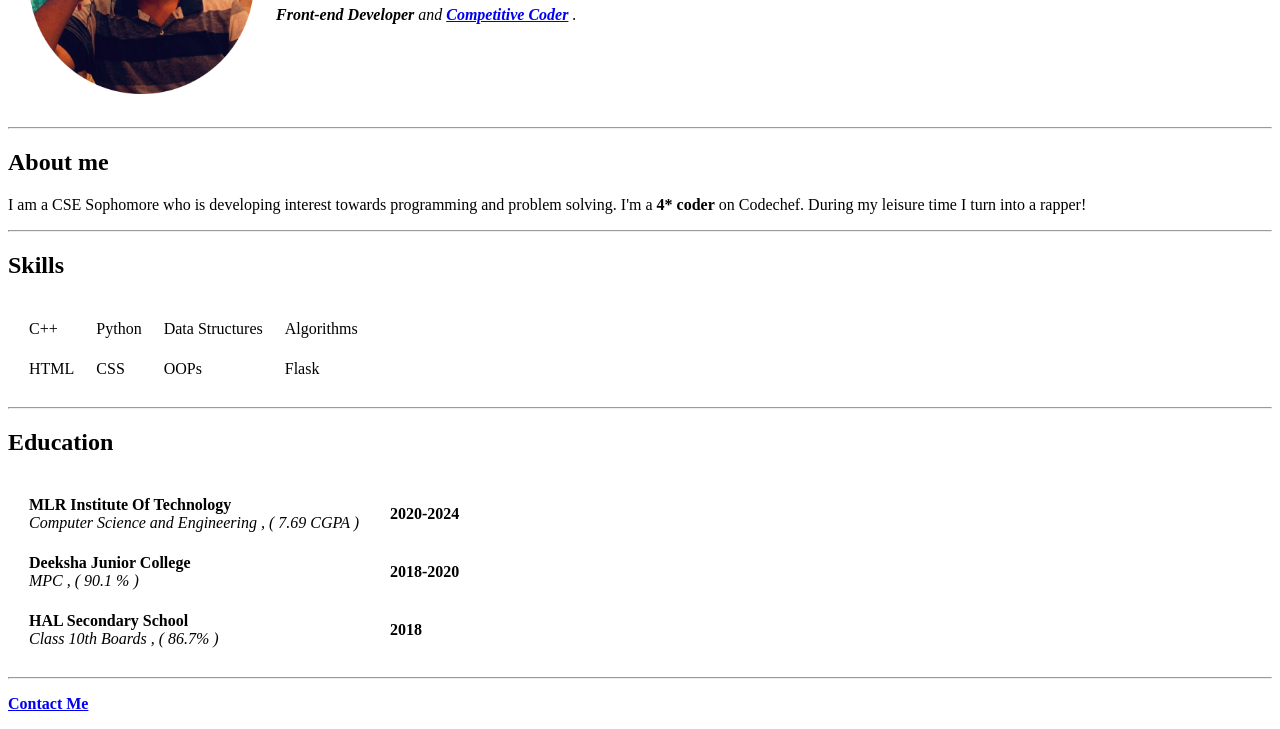
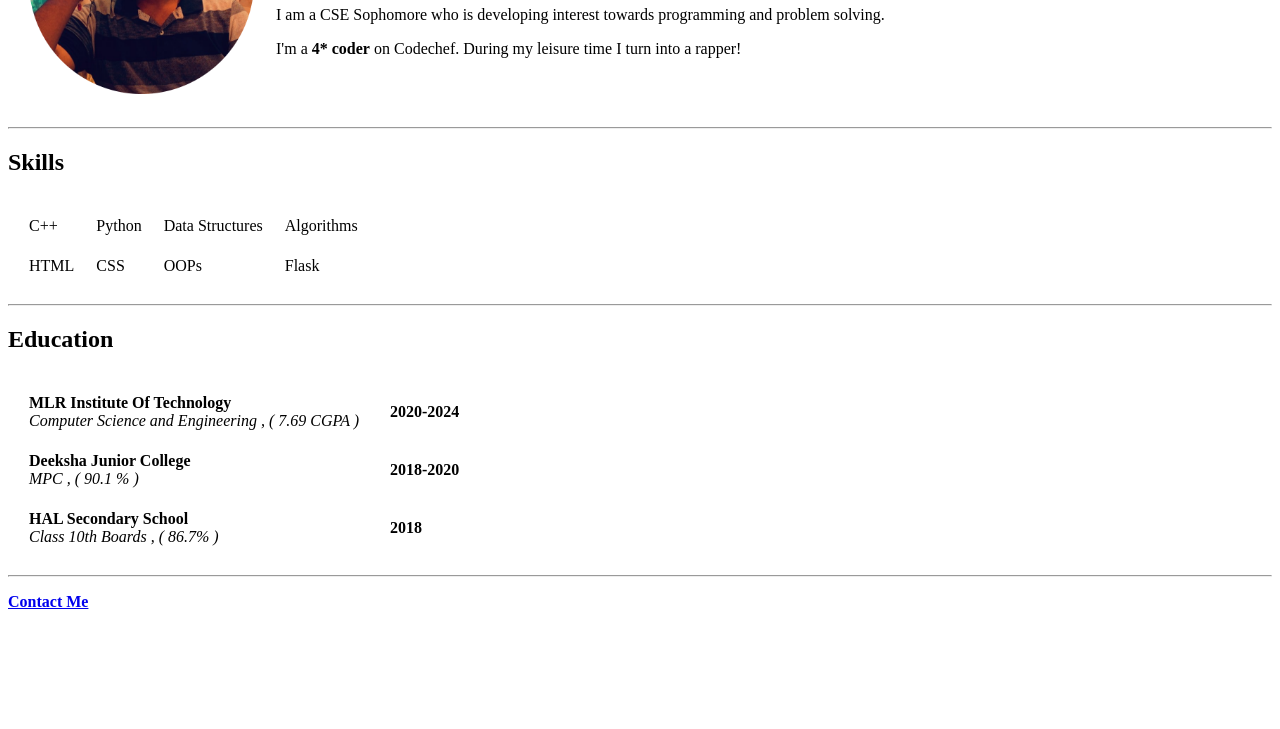
Before and after one commit to souravkumardubey/CV, a plain HTML site: page index.html in a window 1280 px wide. Shown: the part 160-889 px from the top of the page. After the commit the page ends 800 px from the top, so only its background shows below. Drawn offline with Linux system fonts and the light colour scheme.

Commit message:
Made a few alignment corrections

```diff
--- a/index.html
+++ b/index.html
@@ -28,14 +28,13 @@
       </td>
       <td>
         <h1>Sourav Kumar Dubey</h1>
-  <p><em> <strong>Front-end Developer</strong> and  <strong> <a href="./cp.html" target="_blank">Competitive Coder</a> </strong>.</em></p>
+        <p><em> <strong>Front-end Developer</strong> and  <strong> <a href="./cp.html" target="_blank">Competitive Coder</a> </strong>.</em></p>
+          <p>I am a CSE Sophomore who is developing interest towards programming and problem solving.  </p>
+          <p> I'm a <strong>4* coder</strong> on Codechef. During my leisure time I turn into a rapper! </p>
       </td>
     </tr>
   </table>
-  <hr>
-  <h2>About me</h2>
-  <p>I am a CSE Sophomore who is developing interest towards programming and problem solving.
-    I'm a <strong>4* coder</strong> on Codechef. During my leisure time I turn into a rapper! </p>
+
   <hr>
   <h2>Skills</h2>
   <table cellspacing = "20">
```
